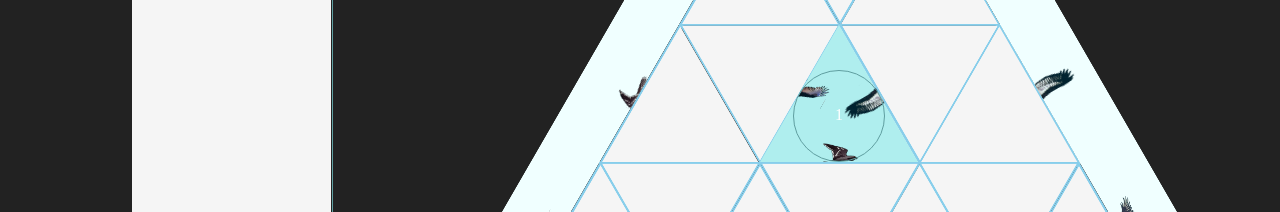
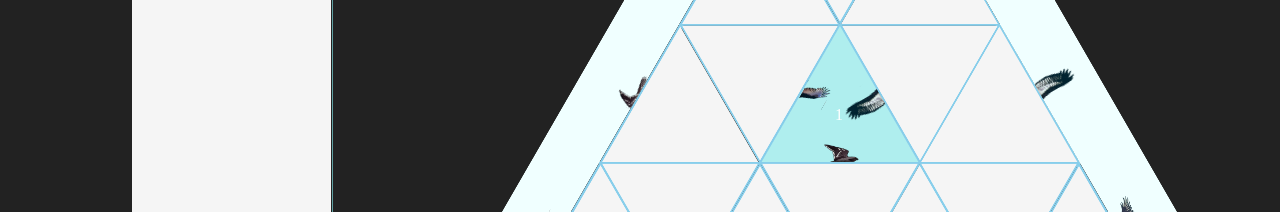
Before and after one commit to danego/triangle-puzzle-react, a Next.js app: page / in a window 1280 px wide. Shown: the part 422-634 px from the top of the page. Built offline with nearby package versions, Linux system fonts and the light colour scheme.

Commit message:
add Triangle Layers
to avoid conditional hooks for Triangles as either Pieces or Previews and in Bank or Board

```diff
--- a/components/Bank.module.scss
+++ b/components/Bank.module.scss
@@ -36,7 +36,6 @@
         // Triangle grab handle
         > div {
             position: relative;
-            top: 30px;  // 1/2 ghD -/+ 1/2 triHeight
         }
     }
 }
--- a/components/Bank.tsx
+++ b/components/Bank.tsx
@@ -3,23 +3,22 @@ import { useDrop } from 'react-dnd';
 import classes from './Bank.module.scss';
 import { useAppDispatch, useAppSelector } from '../store/hooks';
 import { actions as piecesActions } from '../store/pieces';
-import Triangle from './Triangle';
-import { DragItemTypes, Piece } from '../types';
-import { useRef } from 'react';
-
+import { DragItemTypes } from '../types';
+import TriangleLayerPreviewBank from './triangle-layers/TriangleLayerPreviewBank';
+import TriangleLayerPieceBank from './triangle-layers/TriangleLayerPieceBank';
 
 
 const Bank = () => {
     const sizing = useAppSelector(state => state.sizing);
-    const isDraggingPiece = useAppSelector(state => state.pieces.isDragging);
+    const isDragging = useAppSelector(state => state.pieces.isDragging);
+    const bankPieces = useAppSelector(state => state.pieces.bank);
 
     const dispatch = useAppDispatch();
 
-    const bankPieces = useAppSelector(state => state.pieces.bank);
     const [{isOver}, drop] = useDrop(() => ({
         accept: DragItemTypes.PIECE,
         drop: (data) => {
-            console.log(data);
+            console.log('dropped IN a spot');
             dispatch(piecesActions.dragEndedInBank());
 
             // call focus to bottom of container
@@ -32,6 +31,7 @@ const Bank = () => {
         // [x , y]
     );
 
+    const topPosition = sizing.triangleHeight / 2 - sizing.grabHandleDiameter / 2;
 
 
     return <>
@@ -42,7 +42,17 @@ const Bank = () => {
                 width: sizing.triangleSize,  // * 2 optionally
             }}>
 
-            {isOver && isDraggingPiece && <div className={classes.dropPreview}></div>}
+            {/* Piece Preview */}
+            {isOver && isDragging &&
+                <div
+                    className={classes.triangleContainer}
+                    style={{
+                        width: sizing.triangleSize,
+                        height: sizing.triangleHeight,
+                    }}>
+                        <TriangleLayerPreviewBank piece={isDragging.piece} bankIndex={0} topPosition={topPosition} />
+                </div>
+            }
 
             {bankPieces.map(({piece}, i) => (
                 <>
@@ -52,7 +62,7 @@ const Bank = () => {
                             width: sizing.triangleSize,
                             height: sizing.triangleHeight,
                         }}>
-                        <Triangle key={piece.id} piece={piece} spotId={i}/>
+                        <TriangleLayerPieceBank key={piece.id} piece={piece} bankIndex={i} topPosition={topPosition} />
                     </div>
                 </>
             ))}
--- a/components/Spot.tsx
+++ b/components/Spot.tsx
@@ -2,10 +2,11 @@ import { useAppDispatch, useAppSelector } from '../store/hooks';
 import { useDrop } from 'react-dnd';
 
 import classes from './Spot.module.scss';
-import Triangle from './Triangle';
 import { GRAB_HANDLE_TOP_RATIO, GRAB_HANDLE_TOP_RATIO_ODD, TRIANGLE_CLASS_RIGHT_RATIO } from '../store/sizing';
 import { DragItemTypes } from '@/types';
 import { actions as piecesActions } from '../store/pieces';
+import TriangleLayerPieceBoard from './triangle-layers/TriangleLayerPieceBoard';
+import TriangleLayerPreviewBoard from './triangle-layers/TriangleLayerPreviewBoard';
 
 
 interface SpotProps {
@@ -14,11 +15,15 @@ interface SpotProps {
 };
 
 export default function Spot(props: SpotProps) {
+    const isDragging = useAppSelector(state => state.pieces.isDragging);
+    const piece = useAppSelector(state => state.pieces.board['spot' + props.id].piece);
+    const showBorders = useAppSelector(state => state.controls).borders;
+    const sizing = useAppSelector(state => state.sizing);
+
     const dispatch = useAppDispatch();
     const [{isOver}, drop] = useDrop(() => ({
         accept: DragItemTypes.PIECE,
         drop: (data) => {
-            console.log(data);
             console.log('dropped in a SPOT');
             dispatch(piecesActions.dragEndedInSpot(props.id))
         },
@@ -28,11 +33,6 @@ export default function Spot(props: SpotProps) {
         }),
         // [x , y]
     );
-
-
-    const piece = useAppSelector(state => state.pieces.board['spot' + props.id].piece);
-    const showBorders = useAppSelector(state => state.controls).borders;
-    const sizing = useAppSelector(state => state.sizing);
 
     let rotation = props.odd ? 180 : 0;
 
@@ -45,7 +45,6 @@ export default function Spot(props: SpotProps) {
                 height: sizing.grabHandleDiameter,
                 top: props.odd ? (sizing.triangleSize * GRAB_HANDLE_TOP_RATIO_ODD) : (sizing.triangleSize * GRAB_HANDLE_TOP_RATIO),
                 margin: `0 ${sizing.triangleSize * sizing.grabHandleMarginRatio}px`,
-                background: isOver ? 'yellow' : 'transparent'
             }}>
 
             <div
@@ -87,7 +86,11 @@ export default function Spot(props: SpotProps) {
                 </div>
             </div>
 
-            {piece && <Triangle piece={piece} spotId={props.id} odd={props.odd} />}
+            {piece && <TriangleLayerPieceBoard piece={piece} spotId={props.id} odd={props.odd} />}
+
+            {isOver && isDragging && (isDragging.spot !== props.id) &&
+                <TriangleLayerPreviewBoard piece={isDragging.piece} spotId={props.id} odd={props.odd} />
+            }
         </div>
     );
 }
--- a/components/Triangle.module.scss
+++ b/components/Triangle.module.scss
@@ -1,7 +1,7 @@
 .grab-handle {
     background-color:  transparent;
     cursor: pointer;
-    border: 1px solid cadetblue;
+    // border: 1px solid cadetblue;
     // top: 1px;
     // left: 1px;  // include if grab handle border
     border-radius: 100%;
--- a/components/Triangle.tsx
+++ b/components/Triangle.tsx
@@ -1,72 +1,55 @@
 import { DragPreviewImage, useDrag } from 'react-dnd';
 
 import classes from './Triangle.module.scss';
-import { useAppDispatch, useAppSelector } from '../store/hooks';
-import { actions as piecesActions } from '../store/pieces';
+import { useAppSelector } from '../store/hooks';
 import { TRIANGLE_CLASS_RIGHT_RATIO } from '../store/sizing';
 import { Piece, DragItemTypes } from '../types';
 import PieceEdge from './PieceEdge';
-import { useEffect } from 'react';
+import { MouseEventHandler, useEffect, useState } from 'react';
 
 interface TriangleProps {
     piece: Piece;
     spotId: number;
     odd?: boolean;
+    rotation: number | null;
+    dragStarted: Function;
+    rotateHandler: Function;
+    topPosition?: number;
 };
 
 export default function Triangle(props: TriangleProps) {
-    const rotation = useAppSelector(state => state.pieces.board['spot' + props.spotId]).rotation;
-
     const sizing = useAppSelector(state => state.sizing);
     const showIds = useAppSelector(state => state.controls.pieceIds);
-    const dispatch = useAppDispatch();
 
-    const [{isDragging, isDropped}, drag, preview] = useDrag(() => ({
+    const [{isDragging}, drag, preview] = useDrag(() => ({
         type: DragItemTypes.PIECE,
         collect: monitor => ({
             isDragging: !!monitor.isDragging(),
-            isDropped: !!monitor.didDrop() // endDrag ? where
         })
     }));
 
+    const [visibility, setVisibility] = useState(true);
+
     useEffect(() => {
-        // pass in spot # too for now
-        // prob eventually want to keep track of piece, spot, and rotation in store ...
         if (isDragging) {
-            dispatch(piecesActions.dragStarted({
-                piece: props.piece,
-                rotation: rotation,
-                spot: props.spotId,
-                // bank: props.bank
-            }));
+            console.log('drag STARTED from triangle: ', isDragging);
+            // make triangle hidden
+            // have to unhide if isOver  && change logic in store.pieces
+            setVisibility(false);
+
+            props.dragStarted();
         }
         else {
-            console.log('DROpped from triangle: ', isDropped);
-            // dispatch(piecesActions.dragEnded());
+            // console.log('drag ENDED from triangle: ', isDragging, isDropped, props.spotId);
+            if (!visibility) setVisibility(true);
         }
-
-
-        // add call for dragEnded - not in bank or spot (currently drops the piece)
-
     }, [isDragging]);
 
-    useEffect(() => {
-        // console.log('DROpped from triangle: ', isDropped);
-        dispatch(piecesActions.dragEnded());  // does not run unless drop target hit
-    }, [isDropped]);
-
-
     let rotationDegrees = props.odd ? 180 : 0;
-    if (rotation) {
-        if (rotation === 2) rotationDegrees += 240;
-        else if (rotation === 3) rotationDegrees += 120;
+    if (props.rotation) {
+        if (props.rotation === 2) rotationDegrees += 240;
+        else if (props.rotation === 3) rotationDegrees += 120;
     }
-
-    const rotateHandler = () => {
-        dispatch(piecesActions.rotate({
-            id: props.spotId,
-        }));
-    };
 
 
     return (
@@ -74,8 +57,13 @@ export default function Triangle(props: TriangleProps) {
             ref={drag}
             draggable='true'
             className={`${classes['grab-handle']} ${props.odd && classes['odd']}`}
-            style={{ width: sizing.grabHandleDiameter, height: sizing.grabHandleDiameter }}
-            onClick={rotateHandler}>
+            style={{
+                width: sizing.grabHandleDiameter,
+                height: sizing.grabHandleDiameter,
+                visibility: visibility ? 'visible' : 'hidden',
+                top: props.topPosition
+            }}
+            onClick={props.rotateHandler as MouseEventHandler}>
 
             { showIds && <span className={classes['piece-id']}>{props.piece.id}</span>}
 
@@ -119,19 +107,10 @@ export default function Triangle(props: TriangleProps) {
                         edgeSize={sizing.edgeSize}
                     />
                 </div>
-
-
-                {/* Color Lines Border */}
-                {/*
-                <div className={`${classes.border} ${props.odd ? classes['border-odd'] : ''}`}></div>
-                <div className={`${classes.border} ${props.odd ? classes['border-odd'] : ''}`}></div>
-                <div className={`${classes.border} ${props.odd ? classes['border-odd'] : ''}`}></div>
-                */}
             </div>
 
-            {/* <DragPreviewImage connect={preview} >
-                <svg xmlns="http://www.w3.org/2000/svg" viewBox="0 0 24 24" fill="hotpink" width="50px" height="50px"><path d="M0 0h24v24H0z" fill="none"/><path d="M20.5 11H19V7c0-1.1-.9-2-2-2h-4V3.5C13 2.12 11.88 1 10.5 1S8 2.12 8 3.5V5H4c-1.1 0-1.99.9-1.99 2v3.8H3.5c1.49 0 2.7 1.21 2.7 2.7s-1.21 2.7-2.7 2.7H2V20c0 1.1.9 2 2 2h3.8v-1.5c0-1.49 1.21-2.7 2.7-2.7 1.49 0 2.7 1.21 2.7 2.7V22H17c1.1 0 2-.9 2-2v-4h1.5c1.38 0 2.5-1.12 2.5-2.5S21.88 11 20.5 11z"/></svg>
-            </DragPreviewImage> */}
+            <DragPreviewImage connect={preview} src="https://www.google.com/imgres?imgurl=https%3A%2F%2Fstatic-00.iconduck.com%2Fassets.00%2Fextension-icon-2013x2048-mq8rfw86.png&tbnid=47AeQIEoZysa8M&vet=12ahUKEwib_fCC3duBAxWQKdAFHfcIC78QMygMegQIARBq..i&imgrefurl=https%3A%2F%2Ficonduck.com%2Ficons%2F15083%2Fextension&docid=DIj76r7_DtVGSM&w=2013&h=2048&q=puzzle%20extension%20icon&ved=2ahUKEwib_fCC3duBAxWQKdAFHfcIC78QMygMegQIARBq" />
+            {/* <svg xmlns="http://www.w3.org/2000/svg" viewBox="0 0 24 24" fill="hotpink" width="50px" height="50px"><path d="M0 0h24v24H0z" fill="none"/><path d=""/></svg> */}
         </div>
     );
 }
--- /dev/null
+++ b/components/triangle-layers/TriangleLayerPieceBank.tsx
@@ -0,0 +1,43 @@
+import { useAppDispatch, useAppSelector } from '../../store/hooks';
+import { actions as piecesActions } from '../../store/pieces';
+import { Piece } from '../../types';
+import Triangle from '../Triangle';
+
+interface TriangleLayerPreviewBankProps {
+    piece: Piece;
+    bankIndex: number;
+    topPosition: number;
+}
+
+const TriangleLayerPreviewBank = (props: TriangleLayerPreviewBankProps) => {
+    const rotation = useAppSelector(state => state.pieces.bank[props.bankIndex]).rotation;
+
+    const rotateHandler = () => {
+        dispatch(piecesActions.rotatePieceInBank({
+            id: props.bankIndex,
+        }));
+    };
+
+    const dispatch = useAppDispatch();
+    const dragStartedHandler = () => {
+        dispatch(piecesActions.dragStarted({
+            piece: props.piece,
+            rotation: rotation,
+            spot: props.bankIndex,
+            bank: true
+        }));
+    };
+
+    return (
+        <Triangle
+            rotation={rotation || null}
+            dragStarted={dragStartedHandler}
+            rotateHandler={rotateHandler}
+            piece={props.piece}
+            spotId={props.bankIndex}
+            topPosition={props.topPosition}
+            />
+    );
+};
+
+export default TriangleLayerPreviewBank;
--- /dev/null
+++ b/components/triangle-layers/TriangleLayerPieceBoard.tsx
@@ -0,0 +1,42 @@
+import { useAppDispatch, useAppSelector } from '../../store/hooks';
+import { actions as piecesActions } from '../../store/pieces';
+import { Piece } from '../../types';
+import Triangle from '../Triangle';
+
+interface TriangleLayerPreviewBankProps {
+    piece: Piece;
+    spotId: number;
+    odd?: boolean;
+}
+
+const TriangleLayerPreviewBank = (props: TriangleLayerPreviewBankProps) => {
+    const rotation = useAppSelector(state => state.pieces.board['spot' + props.spotId]).rotation;
+
+    const rotateHandler = () => {
+        dispatch(piecesActions.rotatePieceInBoard({
+            id: props.spotId,
+        }));
+    };
+
+    const dispatch = useAppDispatch();
+    const dragStartedHandler = () => {
+        dispatch(piecesActions.dragStarted({
+            piece: props.piece,
+            rotation: rotation,
+            spot: props.spotId,
+        }));
+    };
+
+    return (
+        <Triangle
+            rotation={rotation || null}
+            dragStarted={dragStartedHandler}
+            rotateHandler={rotateHandler}
+            piece={props.piece}
+            spotId={props.spotId}
+            odd={props.odd}
+            />
+    );
+};
+
+export default TriangleLayerPreviewBank;
--- /dev/null
+++ b/components/triangle-layers/TriangleLayerPreviewBank.tsx
@@ -0,0 +1,37 @@
+import { useAppDispatch, useAppSelector } from '../../store/hooks';
+import { actions as piecesActions } from '../../store/pieces';
+import { Piece } from '../../types';
+import Triangle from '../Triangle';
+
+interface TriangleLayerPreviewBankProps {
+    piece: Piece;
+    bankIndex: number;
+    topPosition: number;
+}
+
+const TriangleLayerPreviewBank = (props: TriangleLayerPreviewBankProps) => {
+    const rotation = useAppSelector(state => state.pieces.isDragging?.rotation);
+
+    const dispatch = useAppDispatch();
+    const dragStartedHandler = () => {
+        dispatch(piecesActions.dragStarted({
+            piece: props.piece,
+            rotation: rotation,
+            spot: props.bankIndex,
+            bank: true
+        }));
+    };
+
+    return (
+        <Triangle
+            rotation={rotation || null}
+            dragStarted={dragStartedHandler}
+            rotateHandler={() => {}}
+            piece={props.piece}
+            spotId={props.bankIndex}
+            topPosition={props.topPosition}
+            />
+    );
+};
+
+export default TriangleLayerPreviewBank;
--- /dev/null
+++ b/components/triangle-layers/TriangleLayerPreviewBoard.tsx
@@ -0,0 +1,36 @@
+import { useAppDispatch, useAppSelector } from '../../store/hooks';
+import { actions as piecesActions } from '../../store/pieces';
+import { Piece } from '../../types';
+import Triangle from '../Triangle';
+
+interface TriangleLayerPreviewBankProps {
+    piece: Piece;
+    spotId: number;
+    odd?: boolean;
+}
+
+const TriangleLayerPreviewBank = (props: TriangleLayerPreviewBankProps) => {
+    const rotation = useAppSelector(state => state.pieces.isDragging?.rotation);
+
+    const dispatch = useAppDispatch();
+    const dragStartedHandler = () => {
+        dispatch(piecesActions.dragStarted({
+            piece: props.piece,
+            rotation: rotation,
+            spot: props.spotId,
+        }));
+    };
+
+    return (
+        <Triangle
+            rotation={rotation || null}
+            dragStarted={dragStartedHandler}
+            rotateHandler={() => {}}
+            piece={props.piece}
+            spotId={props.spotId}
+            odd={props.odd}
+            />
+    );
+};
+
+export default TriangleLayerPreviewBank;
--- a/store/pieces.ts
+++ b/store/pieces.ts
@@ -19,7 +19,7 @@ interface PiecesState {
     } [];
     isDragging: {
         piece: Piece,
-        rotation: number,
+        rotation: number | null,
         spot: number,
         bank?: boolean
     } | null;
@@ -75,10 +75,9 @@ const pieces = createSlice({
     name: 'pieces',
     initialState,
     reducers: {
-        rotate(state, action: PayloadAction<{ id: number, bank?: boolean }>) {
+        rotatePieceInBoard(state, action: PayloadAction<{ id: number }>) {
+            const spotId = 'spot' + action.payload.id;
             let newRotation;
-            const spotId = 'spot' + action.payload.id;
-            // let newRotation;
             if (!state.board[spotId].rotation) {
                 newRotation = 3;
             }
@@ -89,6 +88,21 @@ const pieces = createSlice({
                 newRotation = 3;
             }
             state.board[spotId]!.rotation = newRotation;
+        },
+        rotatePieceInBank(state, action: PayloadAction<{ id: number }>) {
+            let newRotation;
+            const bankIndex = action.payload.id;
+            if (!state.bank[bankIndex].rotation) {
+                newRotation = 3;
+            }
+            else {
+                newRotation = state.bank[bankIndex]!.rotation! - 1;
+            }
+            if (newRotation < 1) {
+                newRotation = 3;
+            }
+            state.bank[bankIndex]!.rotation = newRotation;
+            return;
         },
         loadSolution(state, action: PayloadAction<TrackingArray>) {
             const trackingArray = action.payload;
@@ -116,13 +130,13 @@ const pieces = createSlice({
 
         // --------------------------------
         // DRAG & DROP
-        // source and target
-
         dragEndedInBank(state) {
             state.bank.push({
                 piece: state.isDragging!.piece,
                 rotation: 1
             });
+
+            // reset source spot
             state.board['spot' + state.isDragging?.spot] = initialSpotState;
 
             // reset isDragging
@@ -131,14 +145,13 @@ const pieces = createSlice({
         dragEndedInSpot(state, action: PayloadAction<number>) {
             const spotNumber = action.payload;
 
-            // deal with spot already filled - eventually
             // check if spot is free for drop
             if (state.board['spot' + spotNumber].piece) {
-                // reset isDragging
-                state.board['spot' + state.isDragging!.spot] = {
-                    piece: state.isDragging!.piece,
-                    rotation: 1
-                };
+                // reset source spot
+                // state.board['spot' + state.isDragging!.spot] = {
+                //     piece: state.isDragging!.piece,
+                //     rotation: 1
+                // };
                 state.isDragging = null;
                 return;
             }
@@ -156,21 +169,7 @@ const pieces = createSlice({
             else {
                 state.board['spot' + state.isDragging?.spot] = initialSpotState;
             }
-            // reset isDragging
             state.isDragging = null;
-        },
-        // event comes from drag element
-        dragEnded(state) {
-            if (state.isDragging) {
-                console.log('drag enedeed in STORE');
-                // reset isDragging
-                state.board['spot' + state.isDragging!.spot] = {
-                    piece: state.isDragging!.piece,
-                    rotation: 1
-                };
-                state.isDragging = null;
-                return;
-            }
         },
 
         // started from spot/bank
@@ -180,9 +179,8 @@ const pieces = createSlice({
             // ^ store spot location in state
             // then restore if cancelled
 
-
-            console.log(action.payload.piece);
-            console.log(action.payload.spot);
+            // console.log(action.payload.piece);
+            // console.log(action.payload.spot);
 
             // remove piece from source spot
             // state.board['spot' + spotNumber] = initialSpotState;
```
